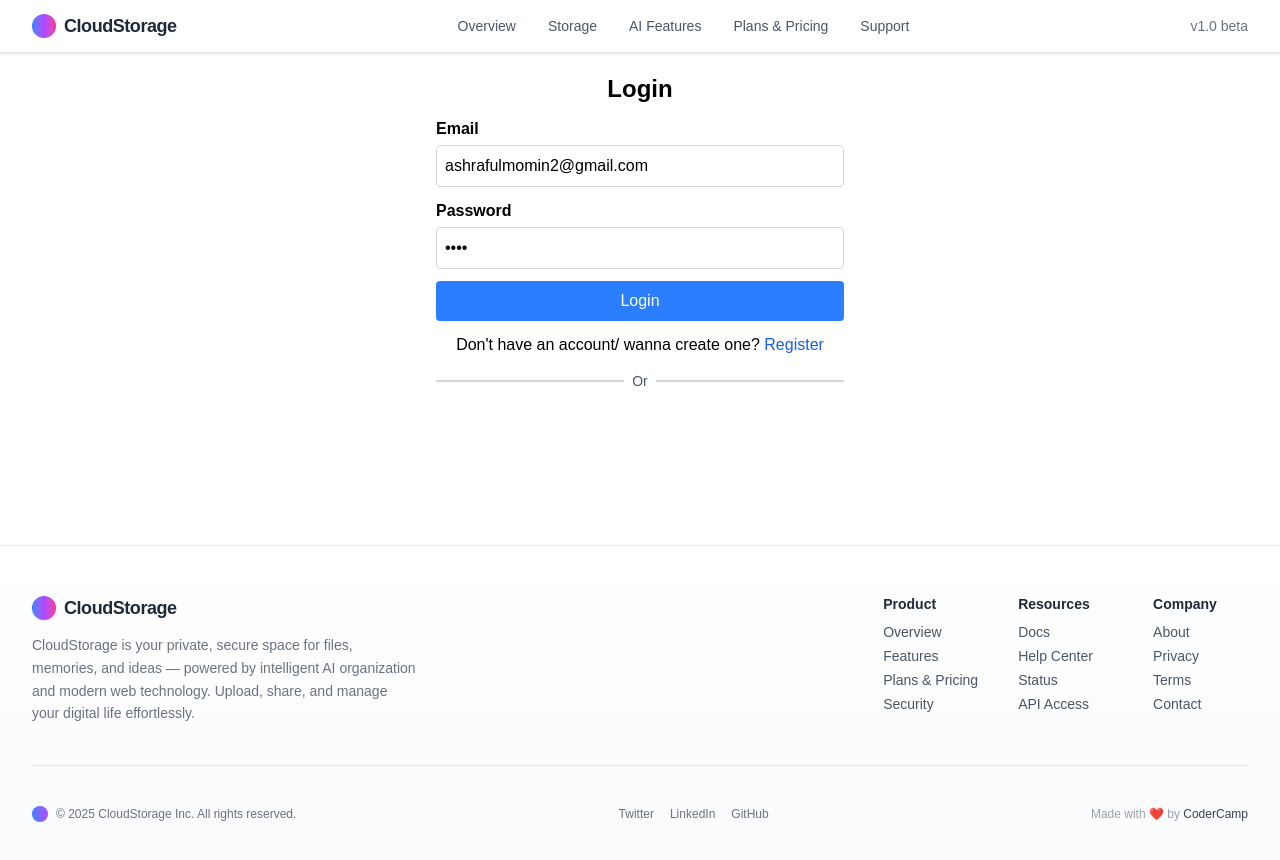
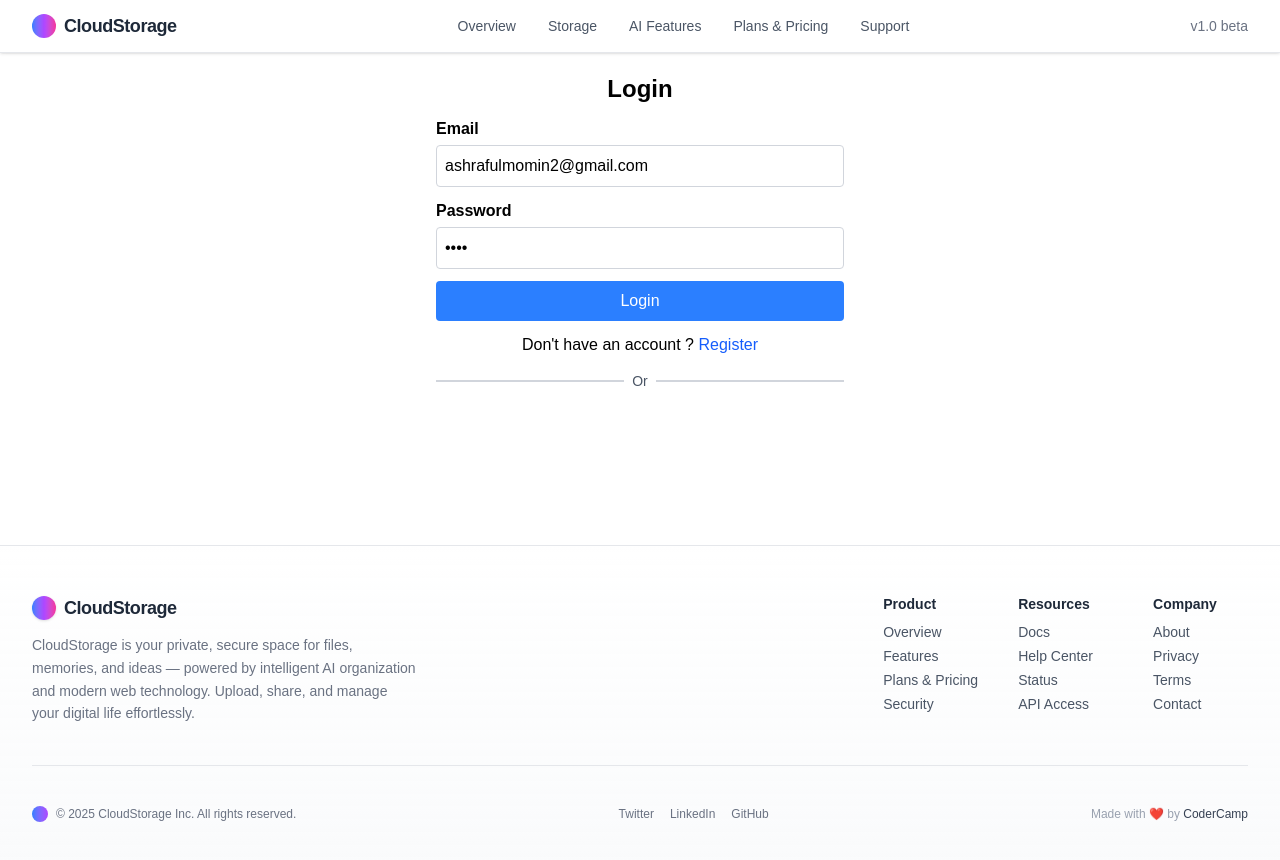
Before and after one commit to asharful70786/StorageApp, a React (Vite) app in the folder client/: page /login in a window 1280 px wide. Shown: the top 860 px of the page. Built offline with nearby package versions, Linux system fonts and the light colour scheme; no server answers.

Commit message:
automation setup process

```diff
--- a/client/src/Login.jsx
+++ b/client/src/Login.jsx
@@ -82,7 +82,7 @@ const Login = () => {
       </form>
 
       <p className="text-center mt-3">
-        Don't have an account/ wanna create one? {" "}
+        Don't have an account ? {" "}
         <Link className="text-blue-600 hover:underline" to="/register">
           Register
         </Link>
```
